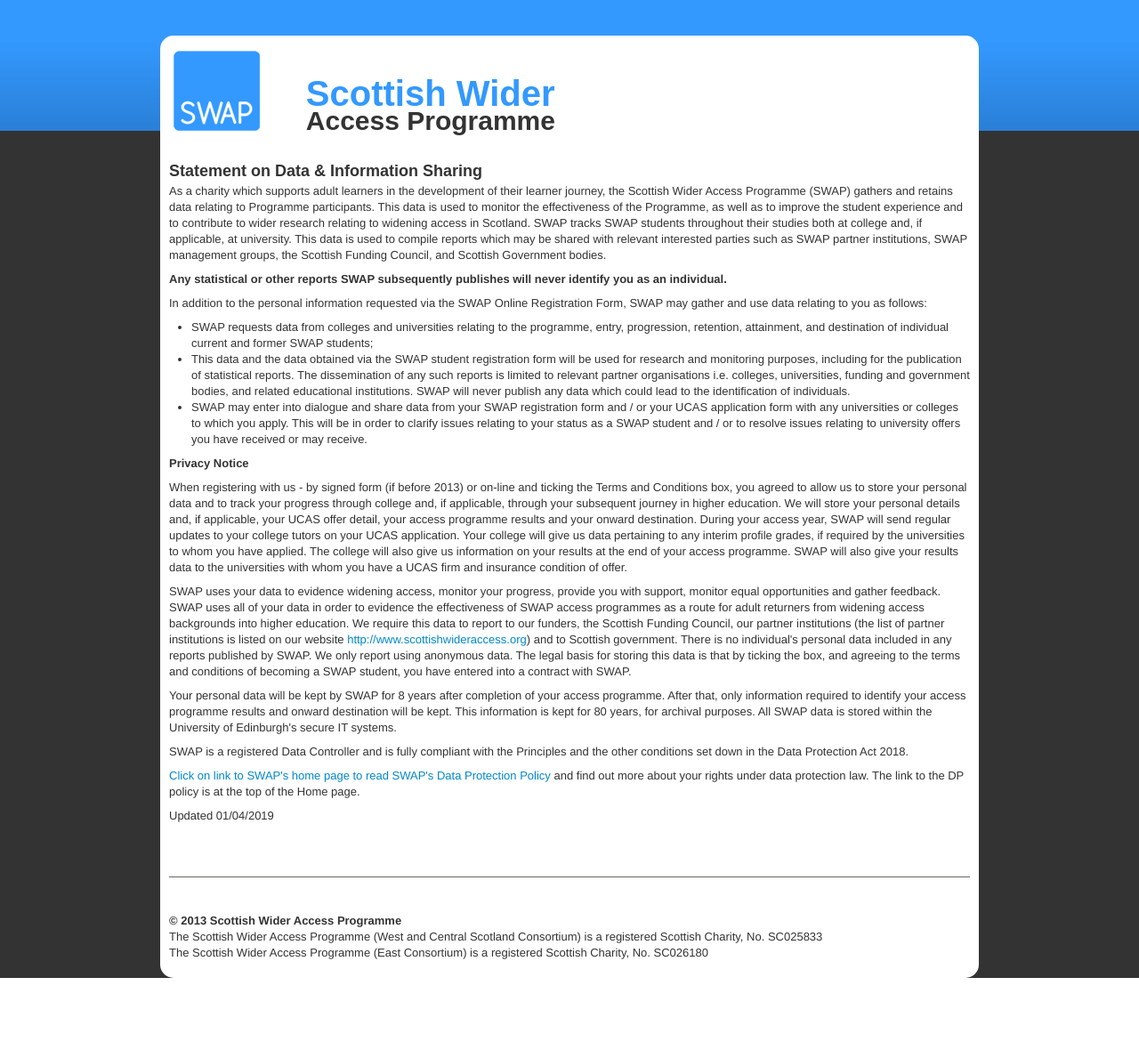
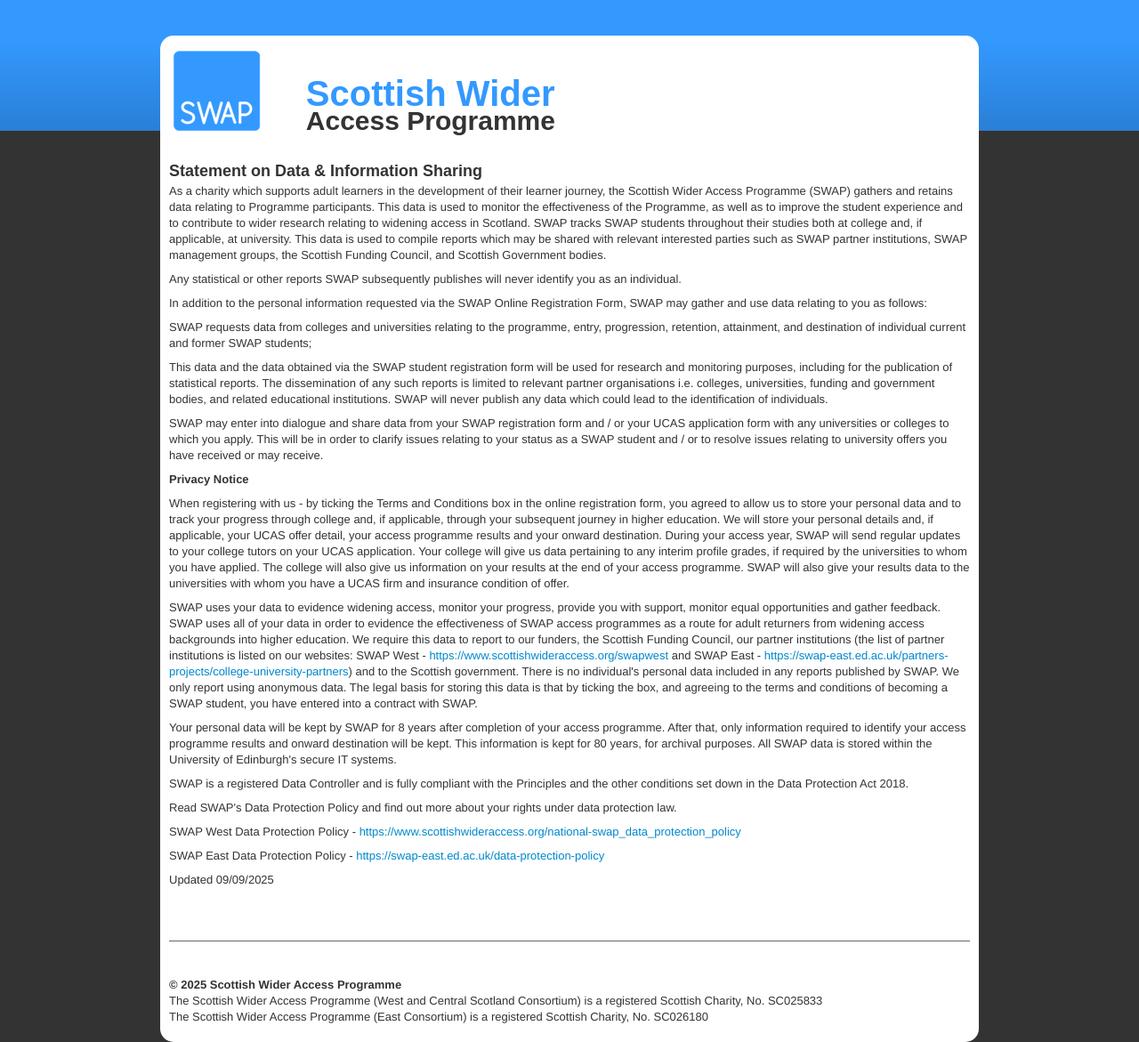
Before and after one commit to markmacgillivray/swap, a Python web app: template portality/templates/swap/policy.html in a window 1280 px wide. Shown: the whole page at 89% size. Before the commit the page ends 1099 px from the top, so only its background shows below. Run offline with Jinja, Linux system fonts and the light colour scheme; the template is opened without the code that fills it, so the values that code supplies are empty; some libraries are stand-ins or nearby versions.

Commit message:
update to data policy and copyright year in footer

```diff
--- a/portality/templates/footer.html
+++ b/portality/templates/footer.html
@@ -1,6 +1,6 @@
     <footer>
 		<p>
-		    <strong>&copy; 2013 Scottish Wider Access Programme</strong><br>
+		    <strong>&copy; 2025 Scottish Wider Access Programme</strong><br>
 		    The Scottish Wider Access Programme (West and Central Scotland Consortium) is a registered Scottish Charity, No. SC025833<br />
             The Scottish Wider Access Programme (East Consortium) is a registered Scottish Charity, No. SC026180</p>
     </footer>
--- a/portality/templates/swap/policy.html
+++ b/portality/templates/swap/policy.html
@@ -16,46 +16,45 @@
 institutions, SWAP management groups, the Scottish Funding Council, and Scottish Government
 bodies.</p>
 
-        <p><b>Any statistical or other reports SWAP subsequently publishes will never identify you as an
-        individual.</b></p>
+<p>Any statistical or other reports SWAP subsequently publishes will never identify you as an individual.</p>
 
 <p>In addition to the personal information requested via the SWAP Online Registration Form, SWAP may
 gather and use data relating to you as follows:</p>
 
-        <ul>
-        <li>SWAP requests data from colleges and universities relating to the programme, entry,
-        progression, retention, attainment, and destination of individual current and former SWAP
-        students;</li>
-        <li>This data and the data obtained via the SWAP student registration form will be used for
-        research and monitoring purposes, including for the publication of statistical reports. The
-        dissemination of any such reports is limited to relevant partner organisations i.e. colleges,
-        universities, funding and government bodies, and related educational institutions. SWAP will
-        never publish any data which could lead to the identification of individuals.</li>
-        <li>SWAP may enter into dialogue and share data from your SWAP registration form and / or
-        your UCAS application form with any universities or colleges to which you apply. This will be
-        in order to clarify issues relating to your status as a SWAP student and / or to resolve issues
-        relating to university offers you have received or may receive.</li>
-        </ul>
+<p>SWAP requests data from colleges and universities relating to the programme, entry, progression,
+retention, attainment, and destination of individual current and former SWAP students;</p>
+
+<p>This data and the data obtained via the SWAP student registration form will be used for research and
+monitoring purposes, including for the publication of statistical reports. The dissemination of any such
+reports is limited to relevant partner organisations i.e. colleges, universities, funding and government
+bodies, and related educational institutions. SWAP will never publish any data which could lead to the
+identification of individuals.</p>
+
+<p>SWAP may enter into dialogue and share data from your SWAP registration form and / or your UCAS
+application form with any universities or colleges to which you apply. This will be in order to clarify
+issues relating to your status as a SWAP student and / or to resolve issues relating to university offers
+you have received or may receive.</p>
 
 <p><b>Privacy Notice</b></p>
 
-        <p>When registering with us - by signed form (if before 2013) or on-line and ticking the Terms and
-        Conditions box, you agreed to allow us to store your personal data and to track your progress through
-        college and, if applicable, through your subsequent journey in higher education. We will store your
-        personal details and, if applicable, your UCAS offer detail, your access programme results and your
-        onward destination. During your access year, SWAP will send regular updates to your college tutors
-        on your UCAS application. Your college will give us data pertaining to any interim profile grades, if
-        required by the universities to whom you have applied. The college will also give us information on
-        your results at the end of your access programme. SWAP will also give your results data to the
-        universities with whom you have a UCAS firm and insurance condition of offer.</p>
+<p>When registering with us - by ticking the Terms and Conditions box in the online registration form, you
+agreed to allow us to store your personal data and to track your progress through college and, if
+applicable, through your subsequent journey in higher education. We will store your personal details
+and, if applicable, your UCAS offer detail, your access programme results and your onward
+destination. During your access year, SWAP will send regular updates to your college tutors on your
+UCAS application. Your college will give us data pertaining to any interim profile grades, if required by
+the universities to whom you have applied. The college will also give us information on your results at
+the end of your access programme. SWAP will also give your results data to the universities with
+whom you have a UCAS firm and insurance condition of offer.</p>
 
 <p>SWAP uses your data to evidence widening access, monitor your progress, provide you with support,
 monitor equal opportunities and gather feedback. SWAP uses all of your data in order to evidence the
 effectiveness of SWAP access programmes as a route for adult returners from widening access
 backgrounds into higher education. We require this data to report to our funders, the Scottish Funding
-        Council, our partner institutions (the list of partner institutions is listed on our website
-        <a href="http://www.scottishwideraccess.org" target="_blank">http://www.scottishwideraccess.org</a>)
-        and to Scottish government. There is no individual's personal
+Council, our partner institutions (the list of partner institutions is listed on our websites: SWAP West -
+<a href="https://www.scottishwideraccess.org/swapwest">https://www.scottishwideraccess.org/swapwest</a>
+and SWAP East - <a href="https://swap-east.ed.ac.uk/partners-projects/college-university-partners">https://swap-east.ed.ac.uk/partners-projects/college-university-partners</a>)
+and to the Scottish government. There is no individual's personal
 data included in any reports published by SWAP. We only report using anonymous data. The legal
 basis for storing this data is that by ticking the box, and agreeing to the terms and conditions of
 becoming a SWAP student, you have entered into a contract with SWAP.</p>
@@ -68,14 +67,13 @@
 <p>SWAP is a registered Data Controller and is fully compliant with the Principles and the other
 conditions set down in the Data Protection Act 2018.</p>
 
-        <p>
-          <a href="http://www.scottishwideraccess.org/national-swap_data_protection_policy.php?section_id=290" target="_blank">
-            Click on link to SWAP's home page to read SWAP's Data Protection Policy
-          </a> and find out more about
-          your rights under data protection law. The link to the DP policy is at the top of the Home page.
-        </p>
+<p>Read SWAP's Data Protection Policy and find out more about your rights under data protection law.</p>
 
-        <p>Updated 01/04/2019</p>
+<p>SWAP West Data Protection Policy - <a href="https://www.scottishwideraccess.org/national-swap_data_protection_policy">https://www.scottishwideraccess.org/national-swap_data_protection_policy</a></p>
+
+<p>SWAP East Data Protection Policy - <a href="https://swap-east.ed.ac.uk/data-protection-policy">https://swap-east.ed.ac.uk/data-protection-policy</a></p>
+
+<p>Updated 09/09/2025</p>
 
     </div>
 </div>
```
Lines whose indentation alone changed are shown as unchanged.
